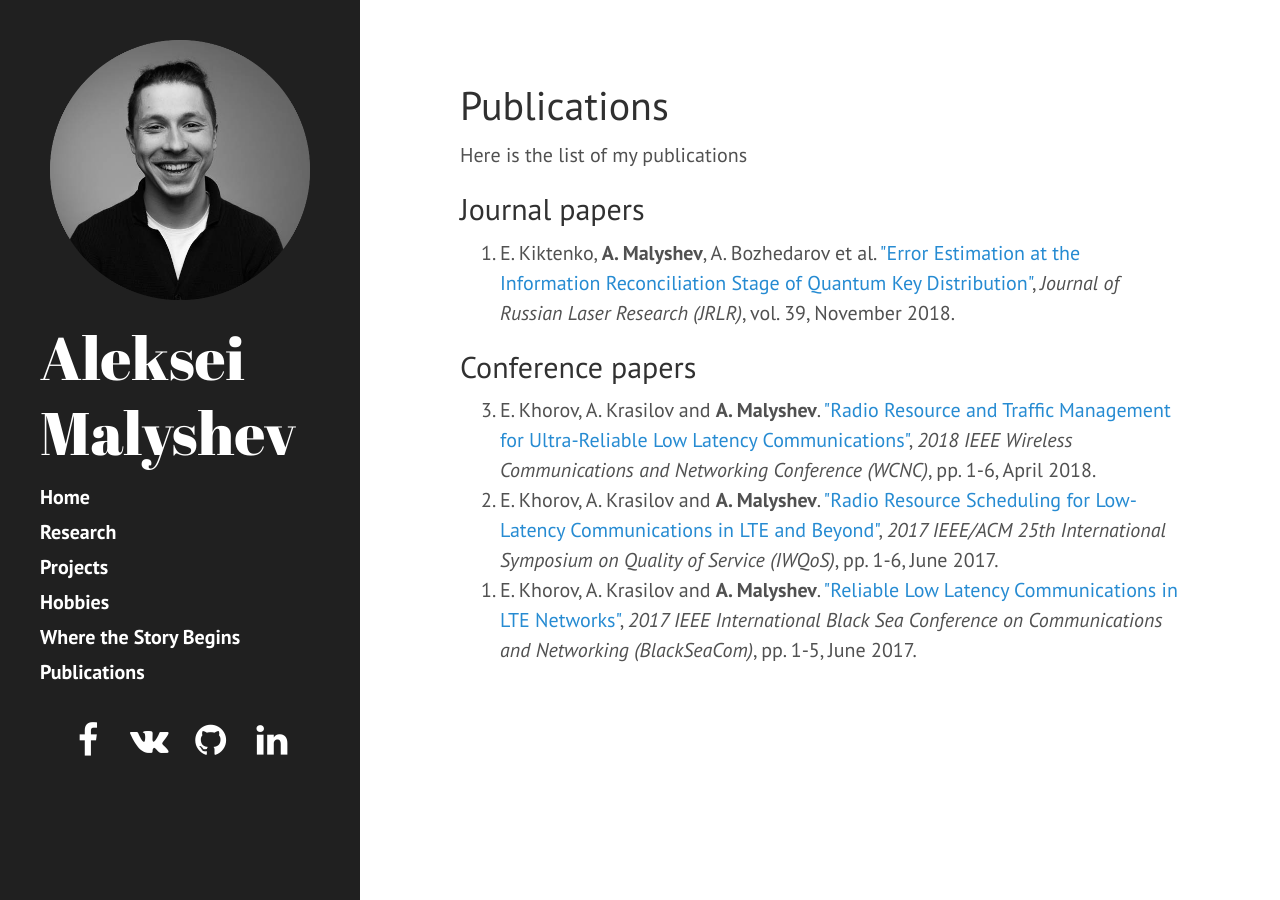
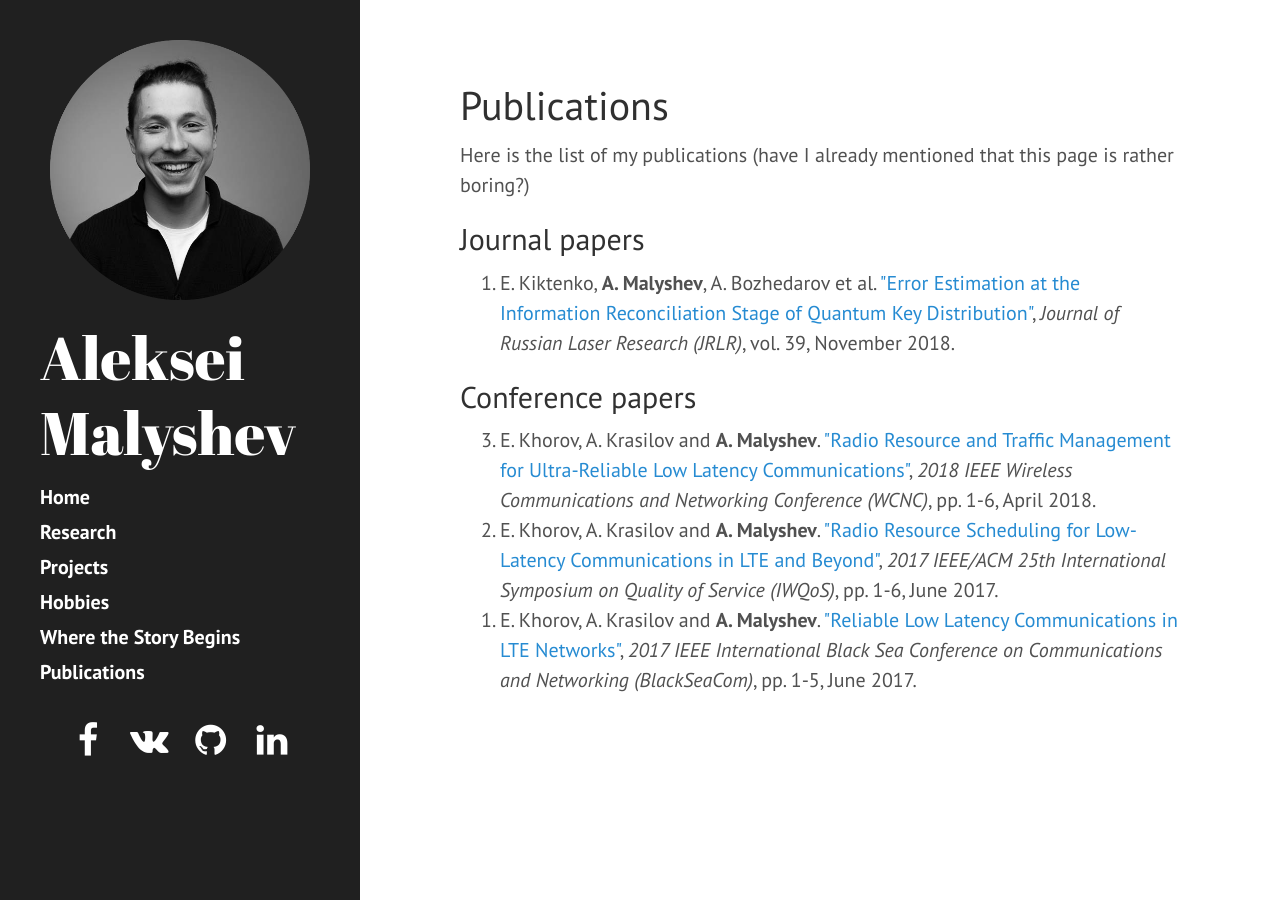
Before and after one commit to Exferro/exferro.github.io, a Jekyll site: the page built from list_of_publications.md, in a window 1280 px wide. Built offline with Jekyll 4.4.1, drawn with Linux system fonts in a browser that asks for light colours.

Commit message:
Add notifaction of boredom

```diff
--- a/list_of_publications.md
+++ b/list_of_publications.md
@@ -2,7 +2,7 @@
 layout: page
 title: Publications
 ---
-Here is the list of my publications
+Here is the list of my publications (have I already mentioned that this page is rather boring?)
 
 ## Journal papers
 <ol reversed>
```
